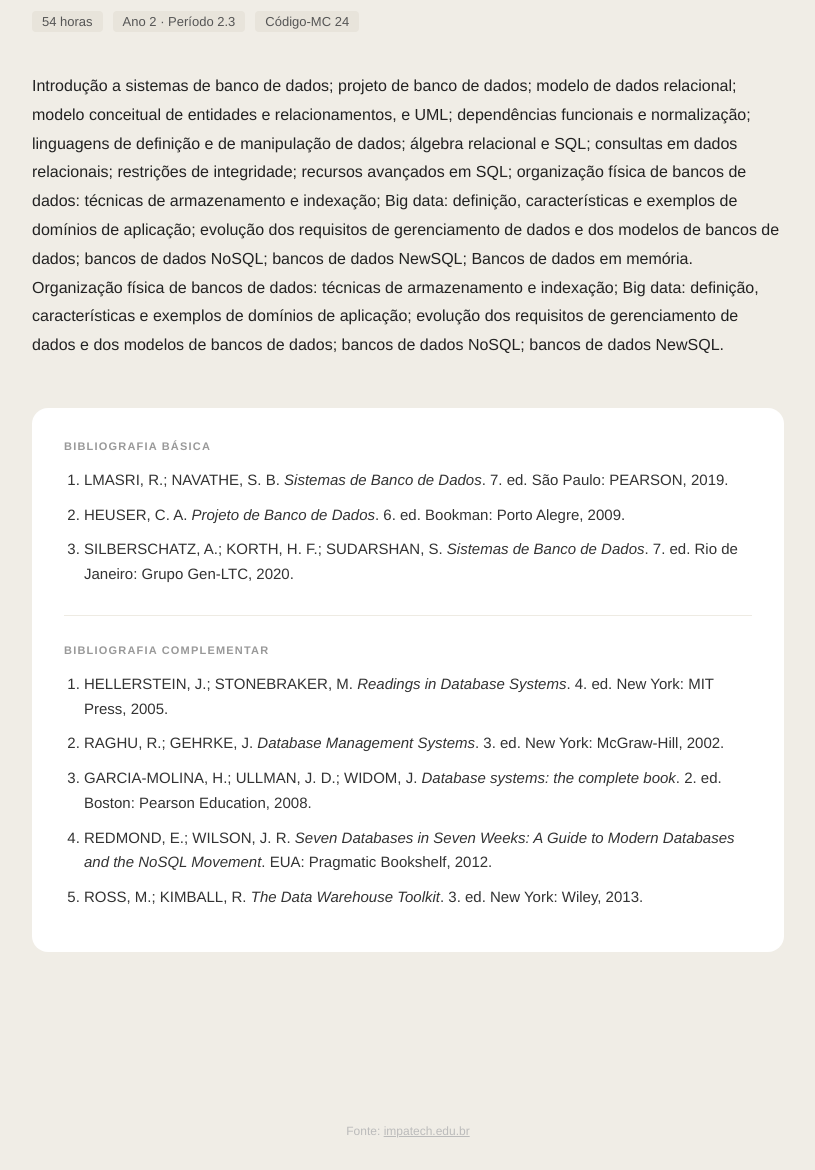
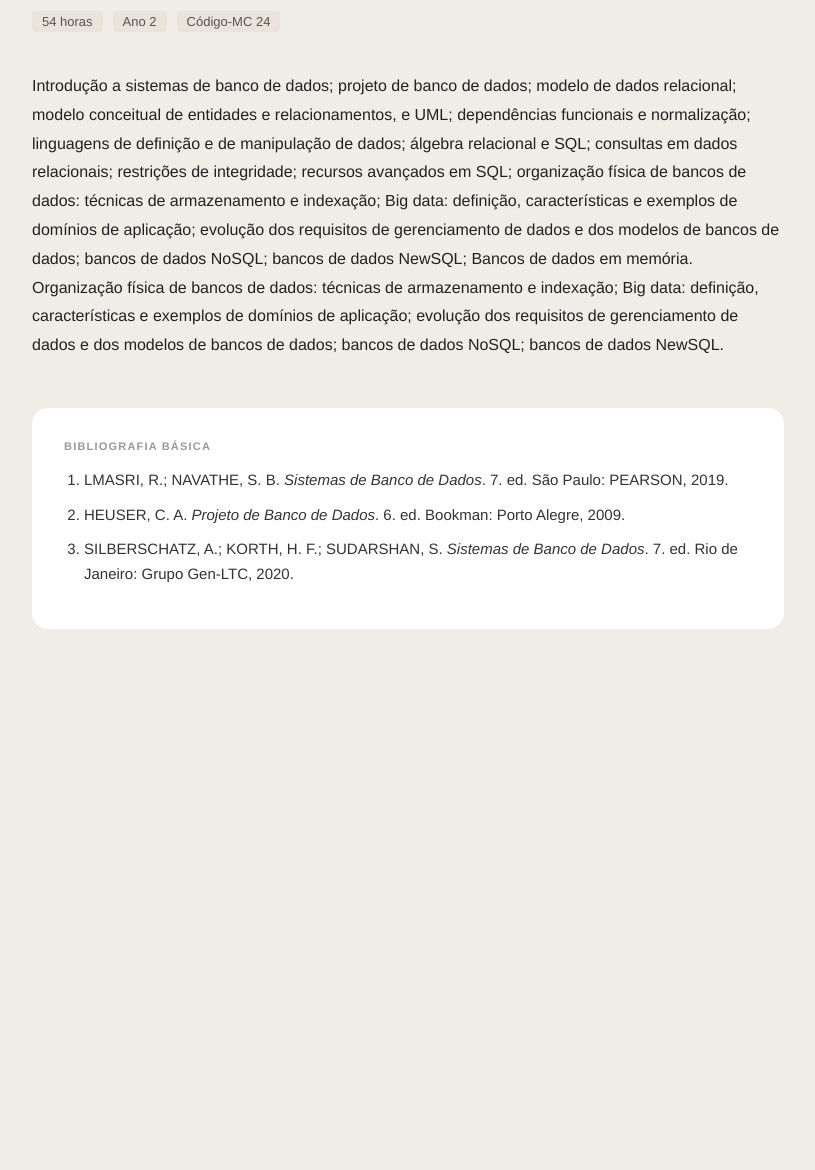
Before and after one commit to Gyslla/impatech-bd, a plain HTML site: page index.html in a window 1280 px wide. Shown: the part 227-1397 px from the top of the page, without its empty margins (232-1047 px from the left). After the commit the page ends 996 px from the top, so only its background shows below. Drawn offline with Linux system fonts and the light colour scheme.

Commit message:
Update index.html

```diff
--- a/index.html
+++ b/index.html
@@ -46,7 +46,7 @@ footer a { color: #bbb; }
   <h1>Banco de Dados</h1>
   <div class="meta">
     <span>54 horas</span>
-    <span>Ano 2 &middot; Período 2.3</span>
+    <span>Ano 2</span>
     <span>Código-MC 24</span>
   </div>
   <p class="ementa">
@@ -59,17 +59,3 @@ footer a { color: #bbb; }
       <li>HEUSER, C. A. <em>Projeto de Banco de Dados</em>. 6. ed. Bookman: Porto Alegre, 2009.</li>
       <li>SILBERSCHATZ, A.; KORTH, H. F.; SUDARSHAN, S. <em>Sistemas de Banco de Dados</em>. 7. ed. Rio de Janeiro: Grupo Gen-LTC, 2020.</li>
     </ol>
-    <div class="sep2"></div>
-    <h2>Bibliografia complementar</h2>
-    <ol>
-      <li>HELLERSTEIN, J.; STONEBRAKER, M. <em>Readings in Database Systems</em>. 4. ed. New York: MIT Press, 2005.</li>
-      <li>RAGHU, R.; GEHRKE, J. <em>Database Management Systems</em>. 3. ed. New York: McGraw-Hill, 2002.</li>
-      <li>GARCIA-MOLINA, H.; ULLMAN, J. D.; WIDOM, J. <em>Database systems: the complete book</em>. 2. ed. Boston: Pearson Education, 2008.</li>
-      <li>REDMOND, E.; WILSON, J. R. <em>Seven Databases in Seven Weeks: A Guide to Modern Databases and the NoSQL Movement</em>. EUA: Pragmatic Bookshelf, 2012.</li>
-      <li>ROSS, M.; KIMBALL, R. <em>The Data Warehouse Toolkit</em>. 3. ed. New York: Wiley, 2013.</li>
-    </ol>
-  </div>
-</main>
-<footer>Fonte: <a href="https://impatech.edu.br/academico/grade-curricular/">impatech.edu.br</a></footer>
-</body>
-</html>
```
